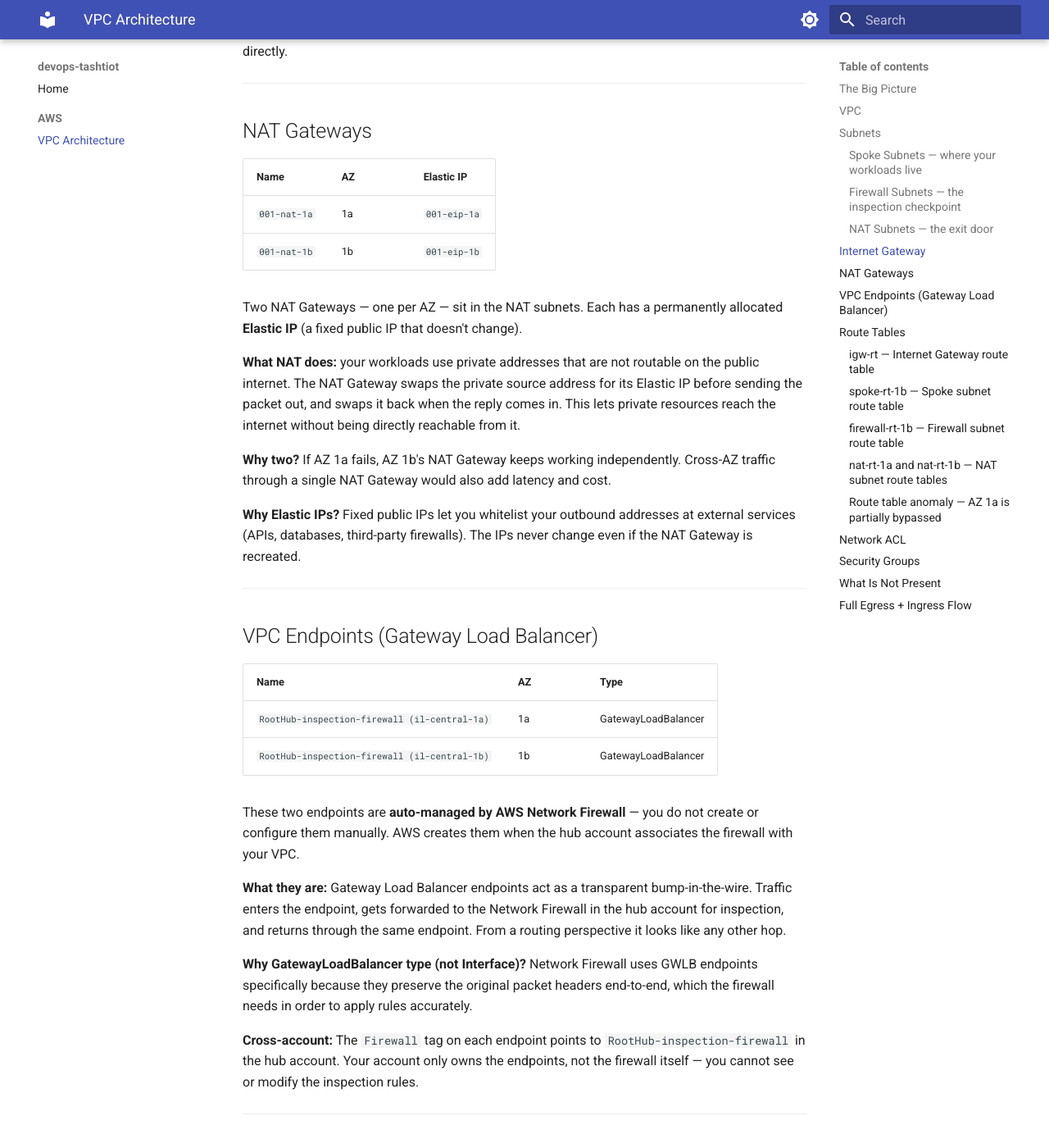
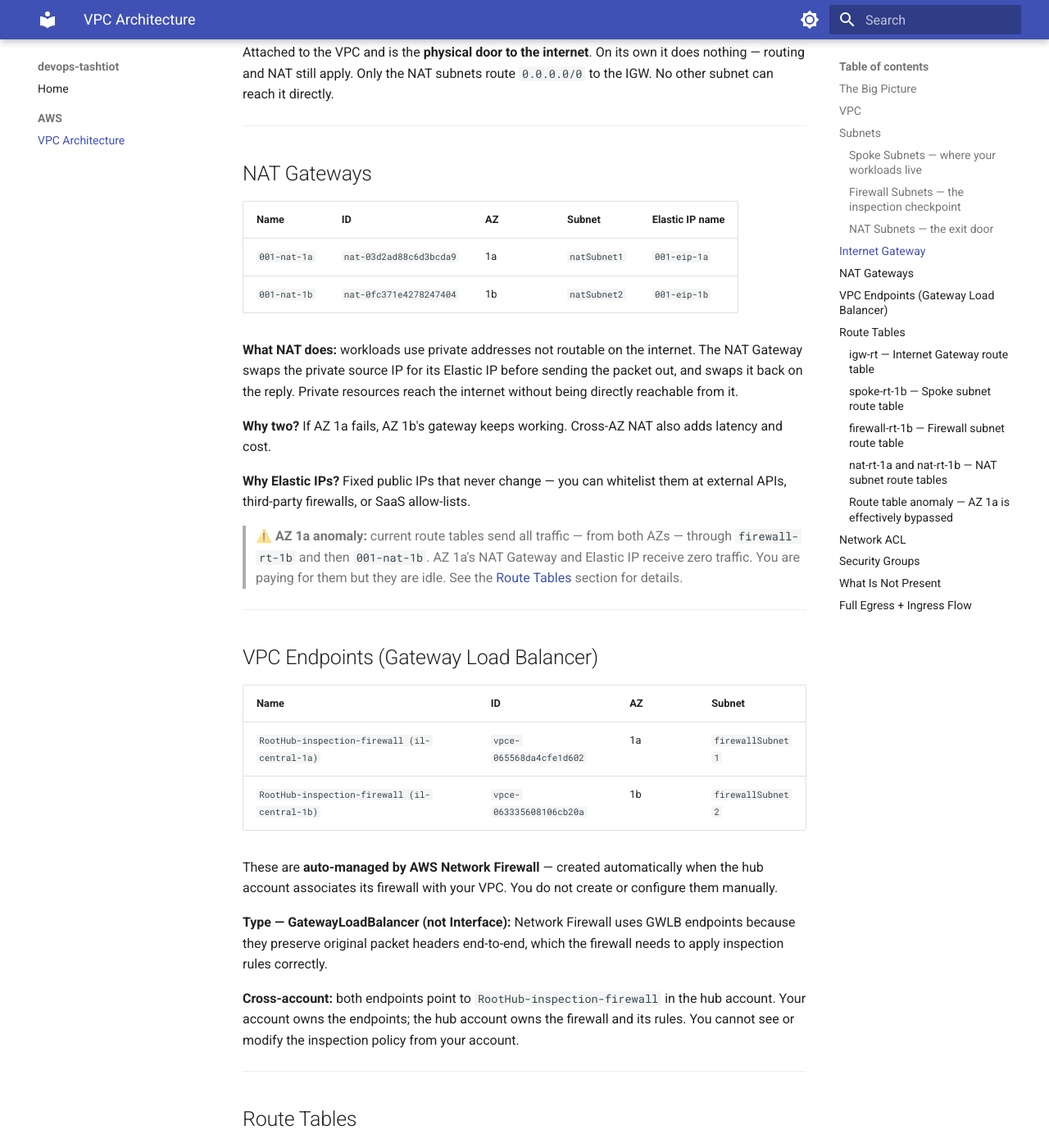
Before and after one commit to devops-tashtiot/devops-tashtiot.github.io, an MkDocs documentation site: the page built from docs-src/aws/vpc-architecture.md, in a window 1280 px wide and 1400 px high, scrolled down 2497 px. Shown: the whole window at 82% size. Built offline with MkDocs 1.6.1 and Material for MkDocs 9.7.7, drawn with Linux system fonts in a browser that asks for light colours; some of the changed text lies outside the part shown.

Commit message:
docs: add full subnet IDs, CIDRs, resource IDs and CIDR map

````diff
--- a/docs-src/aws/vpc-architecture.md
+++ b/docs-src/aws/vpc-architecture.md
@@ -29,11 +29,20 @@
 ## VPC
 
 **Name:** `sandboxclouddevelopment-prd-001-spoke-vpc`
-**CIDR:** `10.3.64.0/22` (1,024 IPs total)
+**CIDR:** `10.3.64.0/22` (1,024 IPs total, range `10.3.64.0 – 10.3.67.255`)
 
-Think of the VPC as your private data centre inside AWS. Everything inside it is
-isolated from other AWS customers. The `/22` block is split across six subnets,
-each with a specific role.
+The `/22` block is divided into six subnets. The split is designed so that workload
+subnets are large and infrastructure subnets are small:
+
+```
+10.3.64.0/22
+├── 10.3.64.0/27   → firewallSubnet1 (AZ 1a)
+├── 10.3.64.32/27  → firewallSubnet2 (AZ 1b)
+├── 10.3.65.0/24   → spokeSubnet1    (AZ 1a)
+├── 10.3.66.0/24   → spokeSubnet2    (AZ 1b)
+├── 10.3.67.0/27   → natSubnet1      (AZ 1a)
+└── 10.3.67.32/27  → natSubnet2      (AZ 1b)
+```
 
 No default VPC is used — everything is purpose-built by CDK.
 
@@ -41,138 +50,121 @@
 
 ## Subnets
 
-You have six subnets across three types. Each type exists in two Availability Zones
+Six subnets across three types. Each type exists in two Availability Zones
 (`il-central-1a` and `il-central-1b`) for high availability — if one AZ fails,
 traffic continues through the other.
 
 ### Spoke Subnets — where your workloads live
 
-| Subnet | AZ | Size |
-|---|---|---|
-| `spokeSubnet1` | 1a | `/24` — 251 usable IPs |
-| `spokeSubnet2` | 1b | `/24` — 251 usable IPs |
+| Subnet name | Subnet ID | CIDR | AZ | Usable IPs |
+|---|---|---|---|---|
+| `spokeSubnet1` | `subnet-01996bb83a6db398c` | `10.3.65.0/24` | 1a | 251 |
+| `spokeSubnet2` | `subnet-0c8a2d1456074051e` | `10.3.66.0/24` | 1b | 251 |
 
 This is where you deploy everything: EC2 instances, Lambda functions, ECS tasks,
-RDS databases, and so on. The `/24` size gives you 251 IPs per AZ — plenty of room
-as your environment grows.
+RDS databases, and so on. The `/24` block gives 251 usable IPs per AZ.
 
 No resource here has a public IP. The only way out is through the firewall endpoint.
 
 ### Firewall Subnets — the inspection checkpoint
 
-| Subnet | AZ | Size |
-|---|---|---|
-| `firewallSubnet1` | 1a | `/27` — 26 usable IPs |
-| `firewallSubnet2` | 1b | `/27` — 26 usable IPs |
+| Subnet name | Subnet ID | CIDR | AZ | Usable IPs |
+|---|---|---|---|---|
+| `firewallSubnet1` | `subnet-065d2992d7a1b90a9` | `10.3.64.0/27` | 1a | 26 |
+| `firewallSubnet2` | `subnet-084b04815d14b2834` | `10.3.64.32/27` | 1b | 26 |
 
-These subnets do not hold your workloads — they hold the **VPC endpoints** that
-connect your VPC to the shared Network Firewall in the hub account.
+These subnets hold the **Gateway Load Balancer endpoints** that connect to the hub
+account's Network Firewall. No workloads go here.
 
-When traffic leaves a spoke subnet, the route table sends it here first. The endpoint
-forwards it to the hub's firewall for inspection. If the firewall approves it, the
-traffic returns to the firewall subnet and continues to the NAT Gateway.
+Traffic arriving from a spoke subnet is forwarded cross-account to the hub firewall.
+If approved, it returns here and continues to the NAT Gateway.
 
-The `/27` is deliberately small — only the endpoint's network interface needs an IP here,
-not real workloads.
+The `/27` is deliberately small — only the endpoint's network interface needs an IP.
 
 ### NAT Subnets — the exit door
 
-| Subnet | AZ | Size |
-|---|---|---|
-| `natSubnet1` | 1a | `/27` — 26 usable IPs |
-| `natSubnet2` | 1b | `/27` — 26 usable IPs |
+| Subnet name | Subnet ID | CIDR | AZ | Usable IPs |
+|---|---|---|---|---|
+| `natSubnet1` | `subnet-04c18afcc7956af21` | `10.3.67.0/27` | 1a | 26 |
+| `natSubnet2` | `subnet-00e82964cf19f5e31` | `10.3.67.32/27` | 1b | 26 |
 
-After the firewall clears the traffic, it arrives here. The NAT Gateway translates
-your private addresses to a public Elastic IP and sends the packet out through the
-Internet Gateway.
+After the firewall clears the traffic, the NAT Gateway here translates the private
+source address to a fixed public Elastic IP and sends the packet to the Internet Gateway.
 
-Again `/27` — only the NAT Gateway's own network interface needs an IP in this subnet.
+Again `/27` — only the NAT Gateway's own interface needs an IP in this subnet.
 
 ---
 
 ## Internet Gateway
 
 **Name:** `gray-hippo-sandboxclouddevelopment-prd-001-egress-igw`
+**ID:** `igw-0d54a13bd04e6242e`
 
-The Internet Gateway is attached to your VPC and is the **physical door to the
-internet**. It does one thing: route packets between the VPC and the public internet.
-
-On its own, an IGW doesn't allow anything through — routing and NAT still apply.
-Resources in the NAT subnets route `0.0.0.0/0` to the IGW. Resources in other
-subnets never reach the IGW directly.
+Attached to the VPC and is the **physical door to the internet**. On its own it does
+nothing — routing and NAT still apply. Only the NAT subnets route `0.0.0.0/0` to the
+IGW. No other subnet can reach it directly.
 
 ---
 
 ## NAT Gateways
 
-| Name | AZ | Elastic IP |
-|---|---|---|
-| `001-nat-1a` | 1a | `001-eip-1a` |
-| `001-nat-1b` | 1b | `001-eip-1b` |
+| Name | ID | AZ | Subnet | Elastic IP name |
+|---|---|---|---|---|
+| `001-nat-1a` | `nat-03d2ad88c6d3bcda9` | 1a | `natSubnet1` | `001-eip-1a` |
+| `001-nat-1b` | `nat-0fc371e4278247404` | 1b | `natSubnet2` | `001-eip-1b` |
 
-Two NAT Gateways — one per AZ — sit in the NAT subnets. Each has a permanently
-allocated **Elastic IP** (a fixed public IP that doesn't change).
+**What NAT does:** workloads use private addresses not routable on the internet.
+The NAT Gateway swaps the private source IP for its Elastic IP before sending the
+packet out, and swaps it back on the reply. Private resources reach the internet
+without being directly reachable from it.
 
-**What NAT does:** your workloads use private addresses that are not routable on
-the public internet. The NAT Gateway swaps the private source address for its
-Elastic IP before sending the packet out, and swaps it back when the reply comes in.
-This lets private resources reach the internet without being directly reachable from it.
+**Why two?** If AZ 1a fails, AZ 1b's gateway keeps working. Cross-AZ NAT also adds
+latency and cost.
 
-**Why two?** If AZ 1a fails, AZ 1b's NAT Gateway keeps working independently.
-Cross-AZ traffic through a single NAT Gateway would also add latency and cost.
+**Why Elastic IPs?** Fixed public IPs that never change — you can whitelist them at
+external APIs, third-party firewalls, or SaaS allow-lists.
 
-**Why Elastic IPs?** Fixed public IPs let you whitelist your outbound addresses at
-external services (APIs, databases, third-party firewalls). The IPs never change
-even if the NAT Gateway is recreated.
+> **⚠️ AZ 1a anomaly:** current route tables send all traffic — from both AZs —
+> through `firewall-rt-1b` and then `001-nat-1b`. AZ 1a's NAT Gateway and Elastic IP
+> receive zero traffic. You are paying for them but they are idle.
+> See the [Route Tables](#route-tables) section for details.
 
 ---
 
 ## VPC Endpoints (Gateway Load Balancer)
 
-| Name | AZ | Type |
-|---|---|---|
-| `RootHub-inspection-firewall (il-central-1a)` | 1a | GatewayLoadBalancer |
-| `RootHub-inspection-firewall (il-central-1b)` | 1b | GatewayLoadBalancer |
+| Name | ID | AZ | Subnet |
+|---|---|---|---|
+| `RootHub-inspection-firewall (il-central-1a)` | `vpce-065568da4cfe1d602` | 1a | `firewallSubnet1` |
+| `RootHub-inspection-firewall (il-central-1b)` | `vpce-063335608106cb20a` | 1b | `firewallSubnet2` |
 
-These two endpoints are **auto-managed by AWS Network Firewall** — you do not create
-or configure them manually. AWS creates them when the hub account associates the
-firewall with your VPC.
+These are **auto-managed by AWS Network Firewall** — created automatically when the hub
+account associates its firewall with your VPC. You do not create or configure them manually.
 
-**What they are:** Gateway Load Balancer endpoints act as a transparent bump-in-the-wire.
-Traffic enters the endpoint, gets forwarded to the Network Firewall in the hub account
-for inspection, and returns through the same endpoint. From a routing perspective it
-looks like any other hop.
+**Type — GatewayLoadBalancer (not Interface):** Network Firewall uses GWLB endpoints
+because they preserve original packet headers end-to-end, which the firewall needs to
+apply inspection rules correctly.
 
-**Why GatewayLoadBalancer type (not Interface)?** Network Firewall uses GWLB endpoints
-specifically because they preserve the original packet headers end-to-end, which the
-firewall needs in order to apply rules accurately.
-
-**Cross-account:** The `Firewall` tag on each endpoint points to
-`RootHub-inspection-firewall` in the hub account. Your account only owns the endpoints,
-not the firewall itself — you cannot see or modify the inspection rules.
+**Cross-account:** both endpoints point to `RootHub-inspection-firewall` in the hub
+account. Your account owns the endpoints; the hub account owns the firewall and its rules.
+You cannot see or modify the inspection policy from your account.
 
 ---
 
 ## Route Tables
 
-Eight route tables control exactly where every packet goes. The routing is what
-enforces the inspection pipeline — without the correct routes, packets could bypass
-the firewall entirely.
+Eight route tables control exactly where every packet goes. This routing is what
+enforces the inspection pipeline — wrong routes would let traffic bypass the firewall.
 
 ### `igw-rt` — Internet Gateway route table
 
-Associated with the **Internet Gateway itself** (not a subnet).
+Associated with the **Internet Gateway itself** (not a subnet). Handles **inbound** replies.
 
-| Destination | Next hop |
-|---|---|
-| Spoke subnet 1a CIDR | Firewall endpoint 1a |
-| Spoke subnet 1b CIDR | Firewall endpoint 1b |
-| VPC local | local |
-
-This handles **inbound** traffic from the internet. When a reply packet arrives at
-the IGW destined for a spoke subnet, this table intercepts it and sends it through
-the firewall endpoint first — ensuring inbound traffic is also inspected before
-reaching your workloads.
+| Destination | Next hop | Why |
+|---|---|---|
+| `10.3.65.0/24` (spoke 1a) | `vpce-065568da4cfe1d602` (fw endpoint 1a) | Inbound traffic to 1a must pass firewall |
+| `10.3.66.0/24` (spoke 1b) | `vpce-063335608106cb20a` (fw endpoint 1b) | Inbound traffic to 1b must pass firewall |
+| `10.3.64.0/22` | local | VPC-internal stays local |
 
 ### `spoke-rt-1b` — Spoke subnet route table
 
@@ -180,14 +172,10 @@
 
 | Destination | Next hop |
 |---|---|
-| `0.0.0.0/0` | Firewall endpoint 1b |
-| VPC local | local |
+| `0.0.0.0/0` | `vpce-063335608106cb20a` (firewall endpoint 1b) |
+| `10.3.64.0/22` | local |
 
-All outbound traffic from your workloads hits this table first and goes straight to
-the firewall endpoint. There is no way to reach the internet without passing through it.
-
-> **Note:** `spoke-rt-1a` exists in CloudFormation but is not associated with any subnet.
-> Both spoke subnets currently use `spoke-rt-1b` and route through the 1b firewall endpoint.
+All outbound workload traffic goes to the firewall endpoint first. No bypass possible.
 
 ### `firewall-rt-1b` — Firewall subnet route table
 
@@ -195,81 +183,72 @@
 
 | Destination | Next hop |
 |---|---|
-| `0.0.0.0/0` | NAT Gateway 1b |
-| VPC local | local |
+| `0.0.0.0/0` | `nat-0fc371e4278247404` (NAT Gateway 1b) |
+| `10.3.64.0/22` | local |
 
-After the hub firewall inspects and approves the traffic, it returns here. This
-table then forwards it to the NAT Gateway to complete the egress journey.
-
-> **Note:** `firewall-rt-1a` also exists but is unassociated — both firewall subnets
-> use `firewall-rt-1b` and route to NAT GW 1b.
+Post-inspection traffic continues to the NAT Gateway.
 
 ### `nat-rt-1a` and `nat-rt-1b` — NAT subnet route tables
 
-Each associated with its respective NAT subnet.
+Each associated with its own NAT subnet.
 
 | Destination | Next hop |
 |---|---|
-| `0.0.0.0/0` | Internet Gateway |
-| VPC local | local |
+| `0.0.0.0/0` | `igw-0d54a13bd04e6242e` (Internet Gateway) |
+| `10.3.64.0/22` | local |
 
-The final hop — the NAT Gateway has already translated the address, and this table
-sends the packet out through the IGW to the public internet.
+The final hop before the public internet.
 
-### Route table anomaly — AZ 1a is partially bypassed
+### Route table anomaly — AZ 1a is effectively bypassed
 
-Both spoke subnets and both firewall subnets share the **1b** route tables, meaning
-traffic always routes through the 1b firewall endpoint and 1b NAT Gateway regardless
-of which AZ the source resource is in. AZ 1a's endpoint and NAT GW exist but receive
-no traffic from the current routing.
+`spoke-rt-1a` and `firewall-rt-1a` both exist in CloudFormation but are **not
+associated with any subnet**. Both spoke subnets and both firewall subnets use the
+`1b` route tables, meaning:
 
-This is likely a CDK deployment issue or intentional consolidation. It means:
+- All traffic (regardless of source AZ) routes through firewall endpoint `1b` and NAT GW `1b`
+- AZ 1a's firewall endpoint (`vpce-065568da4cfe1d602`) and NAT Gateway (`001-nat-1a`) receive no traffic
+- You are paying for `001-nat-1a` and its Elastic IP (`001-eip-1a`) for zero benefit
+- If AZ 1b goes down, there is **no automatic failover** to AZ 1a
 
-- AZ 1a's NAT GW (`001-nat-1a`) and its Elastic IP are idle — you are paying for them
-  but they handle no traffic
-- If AZ 1b goes down, traffic does **not** automatically fail over to AZ 1a
+This is likely a CDK deployment issue where the 1a route tables were created but the
+subnet associations were not applied correctly.
 
 ---
 
 ## Network ACL
 
-One default NACL is applied to all six subnets.
+One default NACL — `acl-0833042dd260ca851` — is applied to all six subnets.
 
 | Direction | Rule | Traffic | Action |
 |---|---|---|---|
-| Inbound | 100 | All | **Allow** |
-| Inbound | 32767 | All | Deny |
-| Outbound | 100 | All | **Allow** |
-| Outbound | 32767 | All | Deny |
+| Inbound | 100 | All protocols | **Allow** |
+| Inbound | 32767 | All protocols | Deny (default) |
+| Outbound | 100 | All protocols | **Allow** |
+| Outbound | 32767 | All protocols | Deny (default) |
 
-**Why fully open?** NACLs are stateless — they evaluate every packet independently,
-including return traffic. Overly restrictive NACLs tend to break things in subtle ways
-(e.g. blocking ephemeral port replies). In this architecture, the real access control
+**Why fully open?** NACLs are stateless — they must explicitly allow return traffic too,
+which makes fine-grained rules error-prone. In this architecture real access control
 happens at two other layers:
 
-1. **Hub Network Firewall** — enforces org-wide egress/ingress policy
-2. **Security Groups** — enforce per-resource access rules
+1. **Hub Network Firewall** — org-wide egress/ingress policy
+2. **Security Groups** — per-resource access rules (stateful)
 
-The NACL is intentionally left open to avoid double-maintenance.
+The NACL is intentionally left open to avoid duplication and breakage.
 
 ---
 
 ## Security Groups
 
-One security group exists — the default, automatically created with the VPC.
+One security group exists — the default (`sg-0ad518583be2c8479`), auto-created with the VPC.
 
 | Direction | Rule |
 |---|---|
-| Inbound | Allow from same security group only |
+| Inbound | Allow from same security group only (self-reference) |
 | Outbound | Allow all |
 
-**No custom security groups exist yet** — because no workloads have been deployed
-into the VPC. When you start deploying resources (EC2, Lambda in VPC, RDS, etc.),
-you will create security groups tailored to each resource's needs.
-
-The default security group's self-referencing inbound rule means resources assigned
-to it can talk to each other freely, but nothing from outside can reach them
-unless you explicitly allow it.
+No custom security groups exist yet because **no workloads have been deployed**.
+When you deploy resources (EC2, RDS, ECS, etc.), create dedicated security groups
+per resource type with the minimum required ports.
 
 ---
 
@@ -290,31 +269,33 @@
 
 ```
 EGRESS (outbound)
-─────────────────
-Workload (spoke subnet)
-  ↓  route: 0.0.0.0/0 → firewall endpoint
-GatewayLoadBalancer endpoint (firewall subnet)
+─────────────────────────────────────────────────────────
+Workload  (spoke subnet — 10.3.65.0/24 or 10.3.66.0/24)
+  ↓  route: 0.0.0.0/0 → vpce-063335608106cb20a
+GWLB endpoint  (firewallSubnet — 10.3.64.0/27 or 10.3.64.32/27)
   ↓  forwarded cross-account
-RootHub-inspection-firewall (hub account)
-  ↓  approved — packet returned
-GatewayLoadBalancer endpoint (firewall subnet)
-  ↓  route: 0.0.0.0/0 → NAT Gateway
-NAT Gateway (NAT subnet)  ← swaps private IP for Elastic IP
-  ↓  route: 0.0.0.0/0 → Internet Gateway
+RootHub-inspection-firewall  (hub account)
+  ↓  approved — packet returned to firewall subnet
+GWLB endpoint  (firewall subnet)
+  ↓  route: 0.0.0.0/0 → nat-0fc371e4278247404
+NAT Gateway  (natSubnet — 10.3.67.0/27 or 10.3.67.32/27)
+             swaps private IP → Elastic IP
+  ↓  route: 0.0.0.0/0 → igw-0d54a13bd04e6242e
 Internet Gateway → Internet
 
 
 INGRESS (inbound reply)
-───────────────────────
+─────────────────────────────────────────────────────────
 Internet → Internet Gateway
-  ↓  IGW route table: destination subnet → firewall endpoint
-GatewayLoadBalancer endpoint (firewall subnet)
+  ↓  IGW route table: 10.3.65.0/24 → vpce-065568da4cfe1d602
+                      10.3.66.0/24 → vpce-063335608106cb20a
+GWLB endpoint  (firewall subnet)
   ↓  forwarded cross-account
-RootHub-inspection-firewall (hub account)
+RootHub-inspection-firewall  (hub account)
   ↓  approved — packet returned
-GatewayLoadBalancer endpoint (firewall subnet)
-  ↓  delivered to workload
-Workload (spoke subnet)
+GWLB endpoint  (firewall subnet)
+  ↓  delivered to destination
+Workload  (spoke subnet)
 ```
 
 Both directions pass through the hub firewall — no packet bypasses inspection.
````
Also changed, not shown: other parts of docs-src/aws/vpc-architecture.md (+3 -3 lines).
